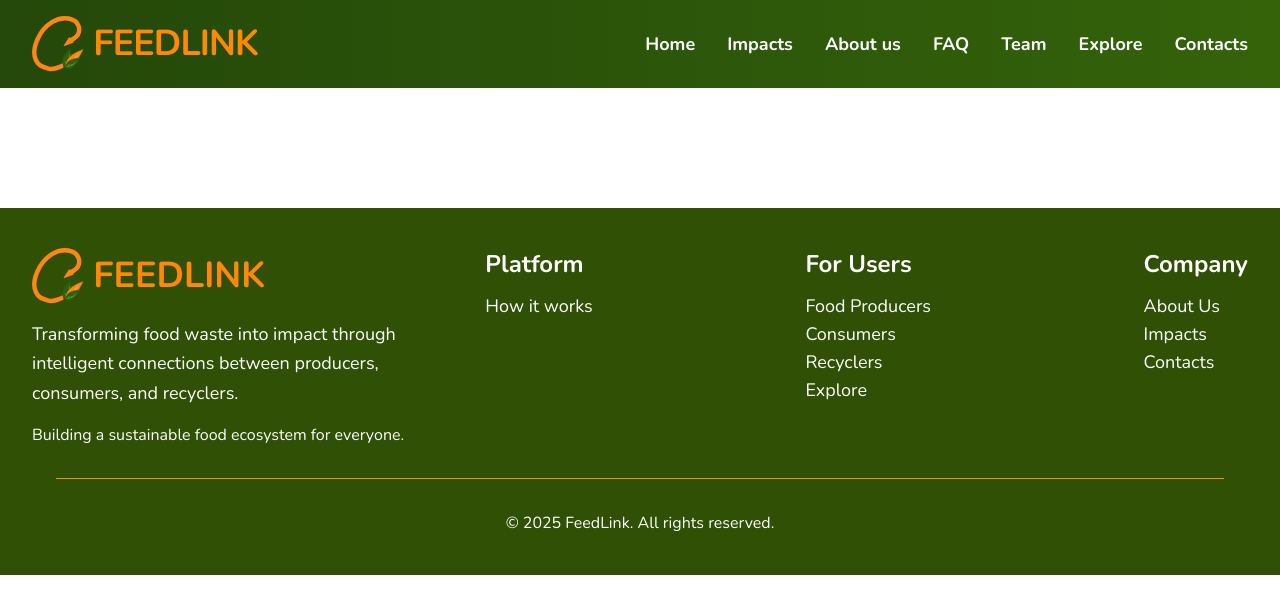
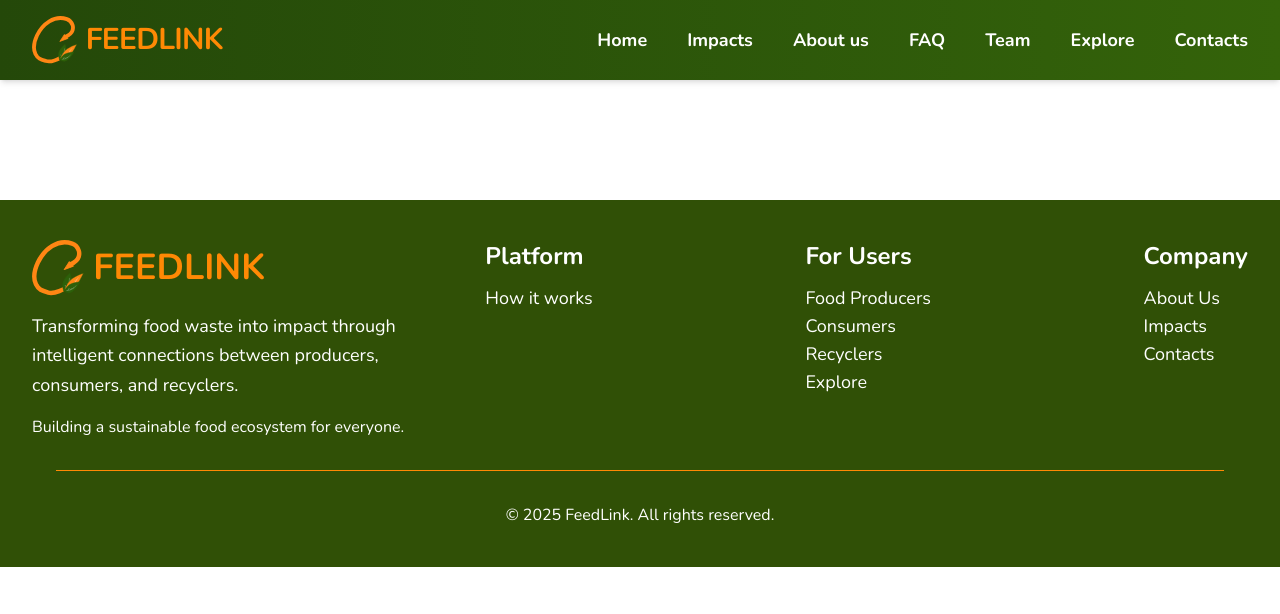
Before and after one commit to kisanetshshay/Feedlink, a Next.js app in the folder feedlink/: page / in a window 1280 px wide. Shown: the top 614 px of the page. Built offline with nearby package versions, Linux system fonts and the light colour scheme.

Commit message:
added footer and navbar files

```diff
--- a/feedlink/src/app/sharedcomponents/Button/index.tsx
+++ b/feedlink/src/app/sharedcomponents/Button/index.tsx
@@ -1,4 +1,4 @@
-// components/Buttons.tsx
+
 "use client"
 import React from "react";
 
@@ -11,7 +11,7 @@ interface ButtonProps {
 const Buttons: React.FC = () => {
   return (
     <div className="flex gap-8 items-center justify-center">
-      {/* Solid Orange Button */}
+
       <button
         className="bg-orange-500 text-white font-semibold px-6 py-3 rounded-full hover:bg-orange-600 transition-colors"
         onClick={() => alert("Start Reducing Waste clicked")}
@@ -19,7 +19,7 @@ const Buttons: React.FC = () => {
         Start Reducing Waste
       </button>
 
-      {/* White Outline Button */}
+
       <button
         className="border-2 border-orange-500 text-orange-500 font-semibold px-6 py-3 rounded-full hover:bg-orange-500 hover:text-white transition-colors"
         onClick={() => alert("Learn How It Works clicked")}
--- a/feedlink/src/app/sharedcomponents/Footer/index.tsx
+++ b/feedlink/src/app/sharedcomponents/Footer/index.tsx
@@ -4,7 +4,7 @@ const Footer = () => {
 return (
 <footer className="bg-[#305006] px-4 sm:px-6 lg:px-8 py-10 text-white">
 <div className="max-w-full mx-auto flex flex-col md:flex-row md:justify-between md:items-start gap-10 md:gap-12">
-{/* Left Content with Logo */}
+
 <div className="md:w-1/3 flex-shrink-0">
 <div className="flex items-center mb-4 space-x-2">
 <img src="Logo.svg" alt="Logo" className="h-12 w-auto md:h-14" />
@@ -21,7 +21,7 @@ Building a sustainable food ecosystem for everyone.
 </p>
 </div>
 
-{/* Link Sections */}
+
 <div className="flex flex-col md:flex-row justify-between md:w-2/3 text-sm md:text-base lg:text-lg font-medium gap-8 md:gap-12">
 <div>
 <p className="font-bold text-lg md:text-xl lg:text-2xl mb-3">
@@ -51,7 +51,7 @@ Company
 </div>
 </div>
 
-{/* Bottom HR and copyright */}
+
 <hr className="border-orange-400 my-8 mx-2 md:mx-6" />
 <p className="text-center text-xs md:text-sm lg:text-base px-2 md:px-6">
 © 2025 FeedLink. All rights reserved.
--- a/feedlink/src/app/sharedcomponents/Navbar/index.tsx
+++ b/feedlink/src/app/sharedcomponents/Navbar/index.tsx
@@ -6,30 +6,33 @@ const Navbar = () => {
 const [menuOpen, setMenuOpen] = useState(false);
 
 return (
-<nav className="bg-gradient-to-r from-[#244809] to-[#34630a] py-4 sticky top-0 z-50">
-{/* Full width container */}
+<nav className="bg-gradient-to-r from-[#244809] to-[#34630a] py-4 sticky top-0 z-50 shadow-md">
+
 <div className="max-w-full mx-auto flex items-center justify-between px-4 sm:px-6 lg:px-8">
-{/* Logo + FeedLink text */}
+
 <div className="flex items-center gap-2">
-<img src="Logo.svg" alt="Logo" className="h-14 w-auto" />
-<span className="text-orange-400 font-semibold text-2xl sm:text-3xl lg:text-4xl tracking-tight">
+<img src="Logo.svg" alt="Logo" className="h-12 w-auto" />
+<span className="text-orange-400 font-semibold text-2xl sm:text-3xl tracking-tight">
 FEEDLINK
 </span>
 </div>
 
-{/* Desktop Menu - show only from lg screens (≥1024px) */}
-<ul className="hidden lg:flex items-center gap-8 text-white text-lg font-bold">
-<li className="hover:text-orange-400 cursor-pointer">Home</li>
-<li className="hover:text-orange-400 cursor-pointer">Impacts</li>
-<li className="hover:text-orange-400 cursor-pointer">About us</li>
-<li className="hover:text-orange-400 cursor-pointer">FAQ</li>
-<li className="hover:text-orange-400 cursor-pointer">Team</li>
-<li className="hover:text-orange-400 cursor-pointer">Explore</li>
-<li className="hover:text-orange-400 cursor-pointer">Contacts</li>
+
+<ul className="hidden md:flex items-center gap-6 lg:gap-10 text-white font-semibold">
+{["Home", "Impacts", "About us", "FAQ", "Team", "Explore", "Contacts"].map(
+(item) => (
+<li
+key={item}
+className="hover:text-orange-400 cursor-pointer text-sm sm:text-base lg:text-lg transition"
+>
+{item}
+</li>
+)
+)}
 </ul>
 
-{/* Mobile Hamburger Menu (visible until lg) */}
-<div className="lg:hidden">
+
+<div className="md:hidden">
 <button
 onClick={() => setMenuOpen(!menuOpen)}
 aria-label="Toggle Menu"
@@ -62,20 +65,23 @@ d="M4 6h16M4 12h16M4 18h16"
 </div>
 </div>
 
-{/* Mobile Menu (only for <lg) */}
+
 <div
-className={`lg:hidden transition-all duration-300 ease-in-out overflow-hidden ${
+className={`md:hidden transition-all duration-300 ease-in-out overflow-hidden ${
 menuOpen ? "max-h-96 opacity-100" : "max-h-0 opacity-0"
 }`}
 >
-<ul className="flex flex-col mt-4 space-y-4 text-white text-lg font-medium px-4 sm:px-6">
-<li className="hover:text-orange-500 cursor-pointer">Home</li>
-<li className="hover:text-orange-500 cursor-pointer">Impacts</li>
-<li className="hover:text-orange-500 cursor-pointer">About us</li>
-<li className="hover:text-orange-500 cursor-pointer">FAQ</li>
-<li className="hover:text-orange-500 cursor-pointer">Team</li>
-<li className="hover:text-orange-500 cursor-pointer">Explore</li>
-<li className="hover:text-orange-500 cursor-pointer">Contacts</li>
+<ul className="flex flex-col mt-4 space-y-4 text-white font-medium px-4 sm:px-6">
+{["Home", "Impacts", "About us", "FAQ", "Team", "Explore", "Contacts"].map(
+(item) => (
+<li
+key={item}
+className="hover:text-orange-500 cursor-pointer text-base transition"
+>
+{item}
+</li>
+)
+)}
 </ul>
 </div>
 </nav>
```
